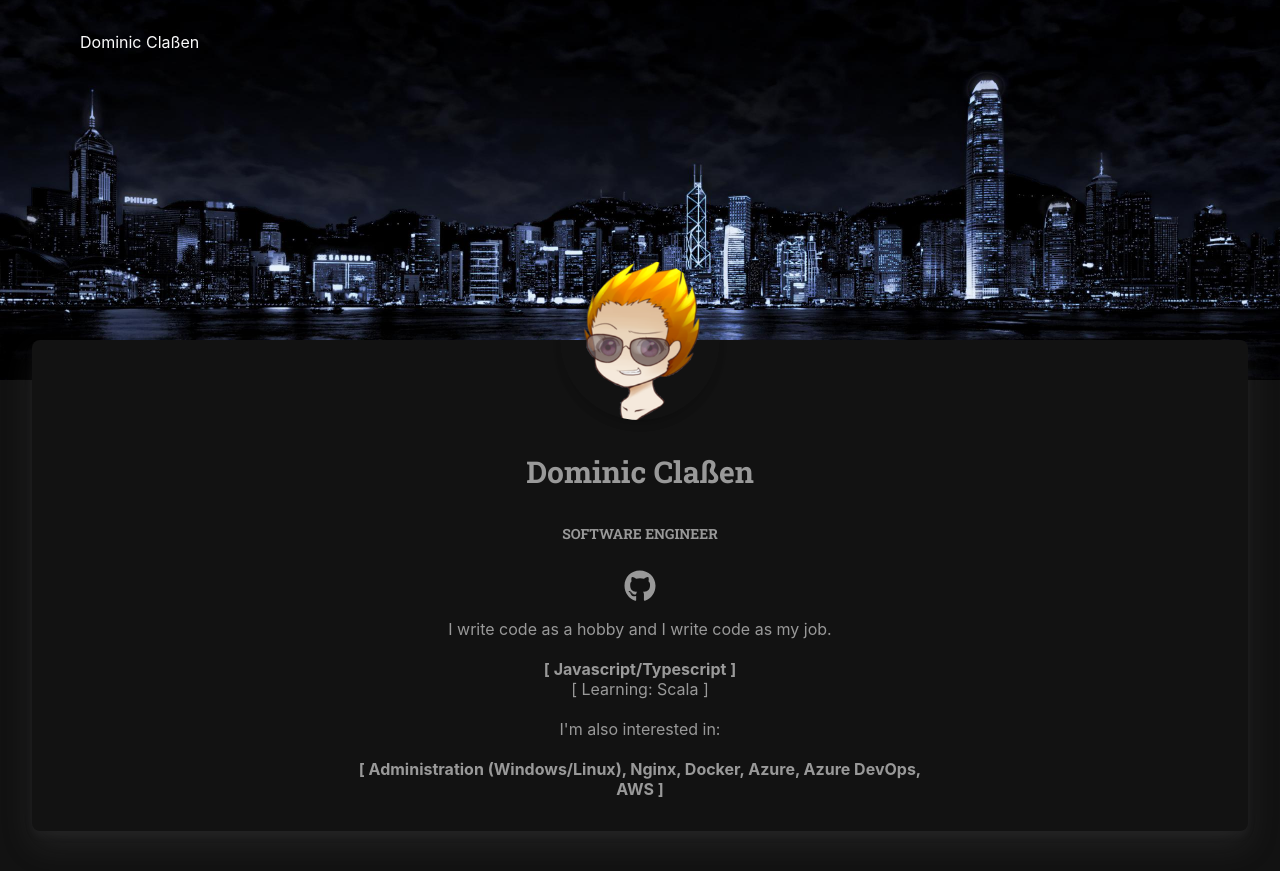
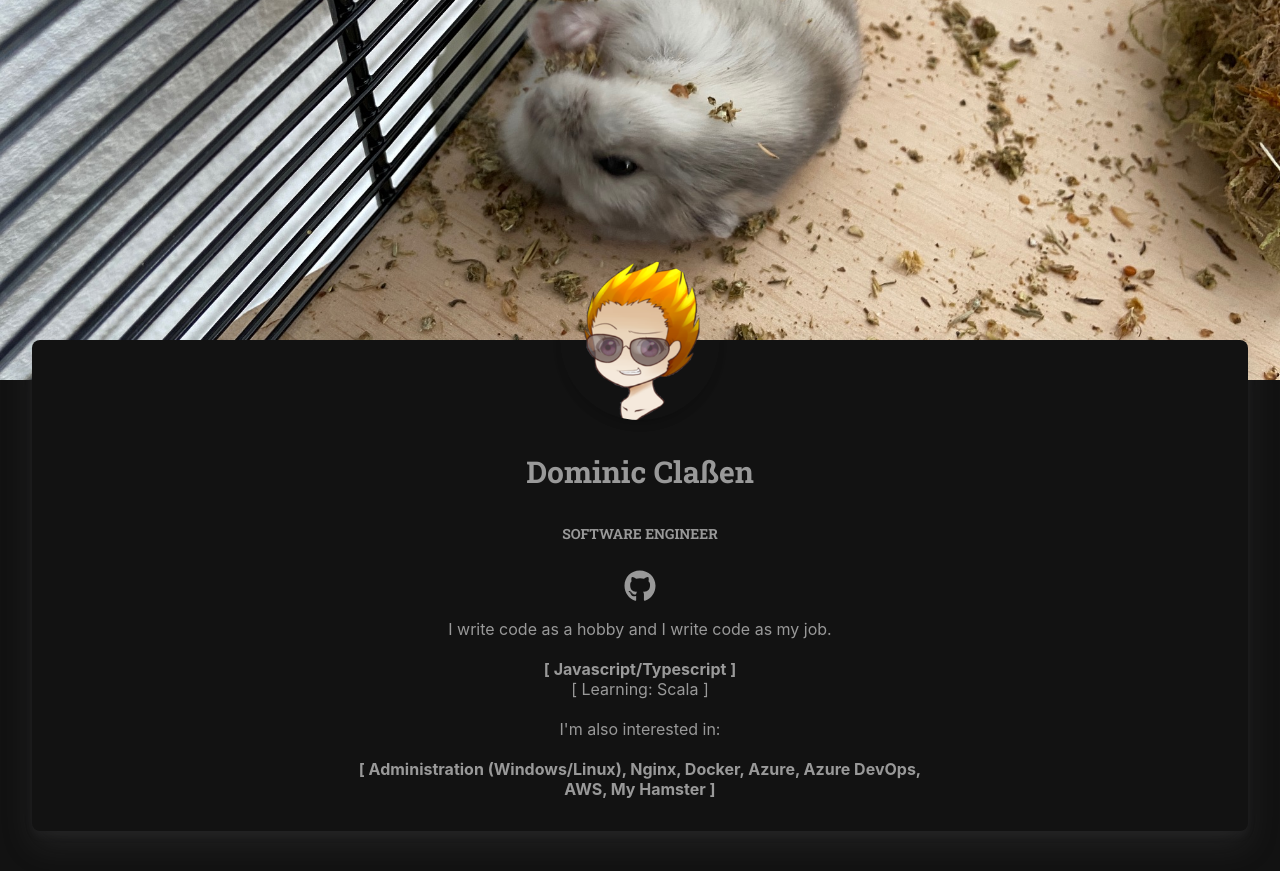
Before and after one commit to majesnix/majesnix.dev, a React (Create React App) app: page / in a window 1280 px wide. Built offline with nearby package versions, Linux system fonts and the light colour scheme.

Commit message:
chore: remove header, use Yui as background

```diff
--- a/src/App.tsx
+++ b/src/App.tsx
@@ -4,7 +4,6 @@ import Coin from "./components/Coin";
 import Container from "./components/Container";
 import Description from "./components/Description";
 import GithubIcon from "./components/GithubIcon";
-import Header from "./components/Header";
 import Name from "./components/Name";
 import React from "react";
 import Subtext from "./components/Subtext";
@@ -16,7 +15,6 @@ function App() {
   return (
     <Container>
       <Background />
-      <Header />
       <Card>
         <Coin src={dcl} />
         <Name>{process.env.REACT_APP_NAME}</Name>
@@ -38,7 +36,7 @@ function App() {
           <br />
           <span style={{ fontWeight: "bold" }}>
             [ Administration (Windows/Linux), Nginx, Docker, Azure, Azure
-            DevOps, AWS ]
+            DevOps, AWS, My Hamster ]
           </span>
         </Description>
       </Card>
--- a/src/components/Background.tsx
+++ b/src/components/Background.tsx
@@ -1,5 +1,5 @@
 // @ts-ignore
-import image from "../assets/images/town.jpg";
+import image from "../assets/images/yui.jpg";
 import styled from "styled-components";
 
 const Background = styled.div`
@@ -12,6 +12,7 @@ const Background = styled.div`
   border: 0;
   display: flex;
   align-items: center;
+  background-position: 0px -400px;
   width: 100%;
   background-image: url(${image});
 `;
```
Also changed, not shown: src/assets/images/yui.jpg (added).
